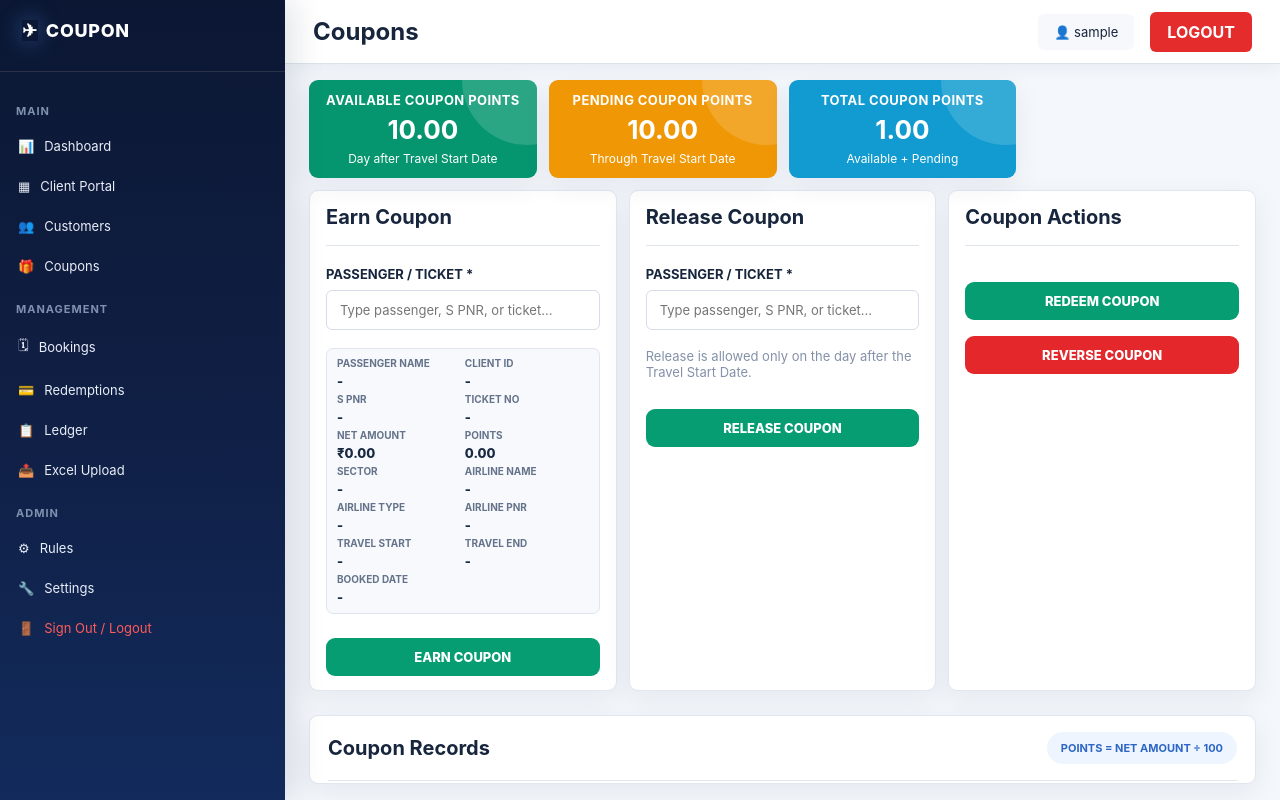
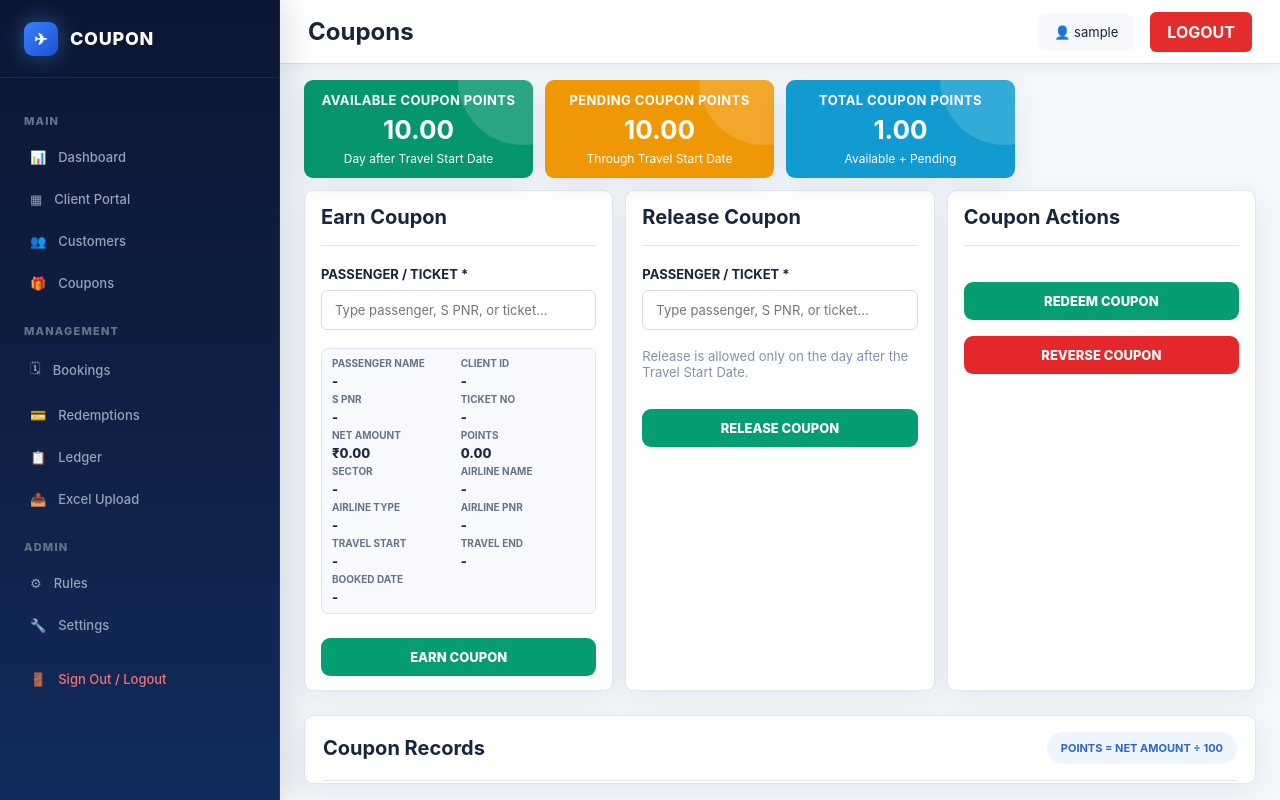
Before and after one commit to ashwin2303sts-sudo/Coupon_Management, a Django app: template templates/coupons.html in a window 1280 px wide. Run offline with Django 5.2, Linux system fonts and the light colour scheme; tables that the repository leaves empty hold one stand-in row (values such as "Sample post"); the template is opened without the code that fills it: values that come from a table or form of the project are taken from there, most other values are stand-ins (such as "Sample title", 1, 10 or a date in 2020).

Commit message:
Update Client Portal passenger modal, fix coupon earn resolution, and improve sidebar layout

```diff
--- a/core/storage.py
+++ b/core/storage.py
@@ -238,8 +238,8 @@ def read(name):
 
             result.append(
                 {
-                    "id": booking.pk,
-                    "booking_id": booking.pk,
+                    "id": str(booking.pk),
+                    "booking_id": str(booking.pk),
                     "s_pnr": booking.pnr,
                     "pnr": booking.pnr,
                     "ticket_no": booking.ticket_no or "",
@@ -345,7 +345,7 @@ def read(name):
                     ),
 
                     "booking_ref": booking_ref,
-                    "booking_id": coupon.booking_id or "",
+                    "booking_id": str(coupon.booking_id) if coupon.booking_id else "",
                     "ticket_no": ticket_no,
 
                     "passenger_name": coupon.passenger_name or "",
--- a/static/css/style.css
+++ b/static/css/style.css
@@ -18,15 +18,99 @@ button:disabled { cursor:not-allowed; }
     display: flex;
     overflow: hidden;
 }
-.sidebar { width:285px; background:#0e172b; color:#fff; flex-shrink:0; min-height:100vh; position:fixed; left:0; top:0; bottom:0; overflow:auto; z-index:20; }
-.brand { height:72px; padding:20px 22px; font-size:24px; font-weight:800; border-bottom:1px solid #293247; letter-spacing:.5px; }
-.brand-icon { margin-right:8px; }
-nav { padding:16px 0 10px; }
-.nav-title { color:#7f91ae; font-size:11px; font-weight:700; padding:16px 16px 8px; letter-spacing:1px; }
-.nav-item { width:100%; border:0; background:none; color:#e9eef8; text-decoration:none; display:flex; align-items:center; gap:10px; padding:12px 18px; font-size:14px; text-align:left; }
-.nav-item:hover { background:#17233c; }
-.nav-item.active { background:#3d82ee; }
-.logout-link { color:#ff5b5b; }
+.sidebar {
+    width: 280px;
+    background: linear-gradient(180deg, #0d172a 0%, #09101f 100%);
+    color: #fff;
+    flex-shrink: 0;
+    min-height: 100vh;
+    position: fixed;
+    left: 0;
+    top: 0;
+    bottom: 0;
+    overflow-y: auto;
+    overflow-x: hidden;
+    z-index: 20;
+    border-right: 1px solid rgba(255, 255, 255, 0.07);
+    box-shadow: 2px 0 16px rgba(0, 0, 0, 0.15);
+}
+.sidebar::-webkit-scrollbar { width: 4px; }
+.sidebar::-webkit-scrollbar-track { background: transparent; }
+.sidebar::-webkit-scrollbar-thumb { background: rgba(255, 255, 255, 0.15); border-radius: 4px; }
+
+.brand {
+    height: 78px;
+    padding: 0 24px;
+    font-size: 20px;
+    font-weight: 800;
+    display: flex;
+    align-items: center;
+    border-bottom: 1px solid rgba(255, 255, 255, 0.08);
+    letter-spacing: 0.8px;
+    color: #ffffff;
+}
+.brand-icon {
+    display: inline-flex;
+    align-items: center;
+    justify-content: center;
+    width: 34px;
+    height: 34px;
+    background: linear-gradient(135deg, #3b82f6 0%, #1d4ed8 100%);
+    border-radius: 9px;
+    margin-right: 12px;
+    font-size: 16px;
+    box-shadow: 0 3px 10px rgba(37, 99, 235, 0.35);
+}
+
+nav {
+    padding: 16px 0 32px;
+    display: flex;
+    flex-direction: column;
+}
+.nav-title {
+    color: #64748b;
+    font-size: 11px;
+    font-weight: 800;
+    padding: 20px 24px 8px;
+    letter-spacing: 1.2px;
+    text-transform: uppercase;
+}
+.nav-item {
+    border: 0;
+    background: transparent;
+    color: #94a3b8;
+    text-decoration: none;
+    display: flex;
+    align-items: center;
+    gap: 12px;
+    padding: 11px 16px;
+    margin: 2px 14px;
+    font-size: 13.5px;
+    font-weight: 500;
+    text-align: left;
+    border-radius: 9px;
+    transition: all 0.18s cubic-bezier(0.4, 0, 0.2, 1);
+    cursor: pointer;
+}
+.nav-item:hover {
+    background: rgba(255, 255, 255, 0.06);
+    color: #f1f5f9;
+    transform: translateX(3px);
+}
+.nav-item.active {
+    background: linear-gradient(135deg, #2563eb 0%, #1d4ed8 100%);
+    color: #ffffff;
+    font-weight: 600;
+    box-shadow: 0 4px 14px rgba(37, 99, 235, 0.35);
+}
+.logout-link {
+    color: #f87171;
+    margin-top: 14px;
+}
+.logout-link:hover {
+    background: rgba(239, 68, 68, 0.12);
+    color: #ef4444;
+}
 
 .rules-guide-card {
     background:#fff;
@@ -154,8 +238,8 @@ nav { padding:16px 0 10px; }
 }
 
 @media (max-width: 768px) {
-    .sidebar { width:285px; }
-    .main { margin-left:285px; width:calc(100% - 285px); }
+    .sidebar { width:280px; }
+    .main { margin-left:280px; width:calc(100% - 280px); }
     .rules-guide-head { flex-direction:column; align-items:flex-start; }
     .rules-guide-head h2 { font-size:22px; }
     .rules-logic-grid { grid-template-columns:1fr; }
@@ -164,8 +248,8 @@ nav { padding:16px 0 10px; }
     .rules-add-rule-block h2 { font-size:20px; }
 }
 .main {
-    margin-left: 285px;
-    width: calc(100% - 285px);
+    margin-left: 280px;
+    width: calc(100% - 280px);
     height: 100vh;
     max-height: 100vh;
     display: flex;
--- a/templates/base.html
+++ b/templates/base.html
@@ -6,7 +6,7 @@
     <meta name="viewport" content="width=device-width, initial-scale=1.0">
     <title>Coupon Management System</title>
     <link rel="icon" type="image/svg+xml" href="{% static 'favicon.svg' %}?v=1">
-    <link rel="stylesheet" href="{% static 'css/style.css' %}?v=57">
+    <link rel="stylesheet" href="{% static 'css/style.css' %}?v=58">
 </head>
 <body>
 <div class="app">
```
Also changed, not shown: core/views.py (+38 -16 lines), templates/client_portal.html (+1 -13 lines), templates/coupons.html (+40 -7 lines).
